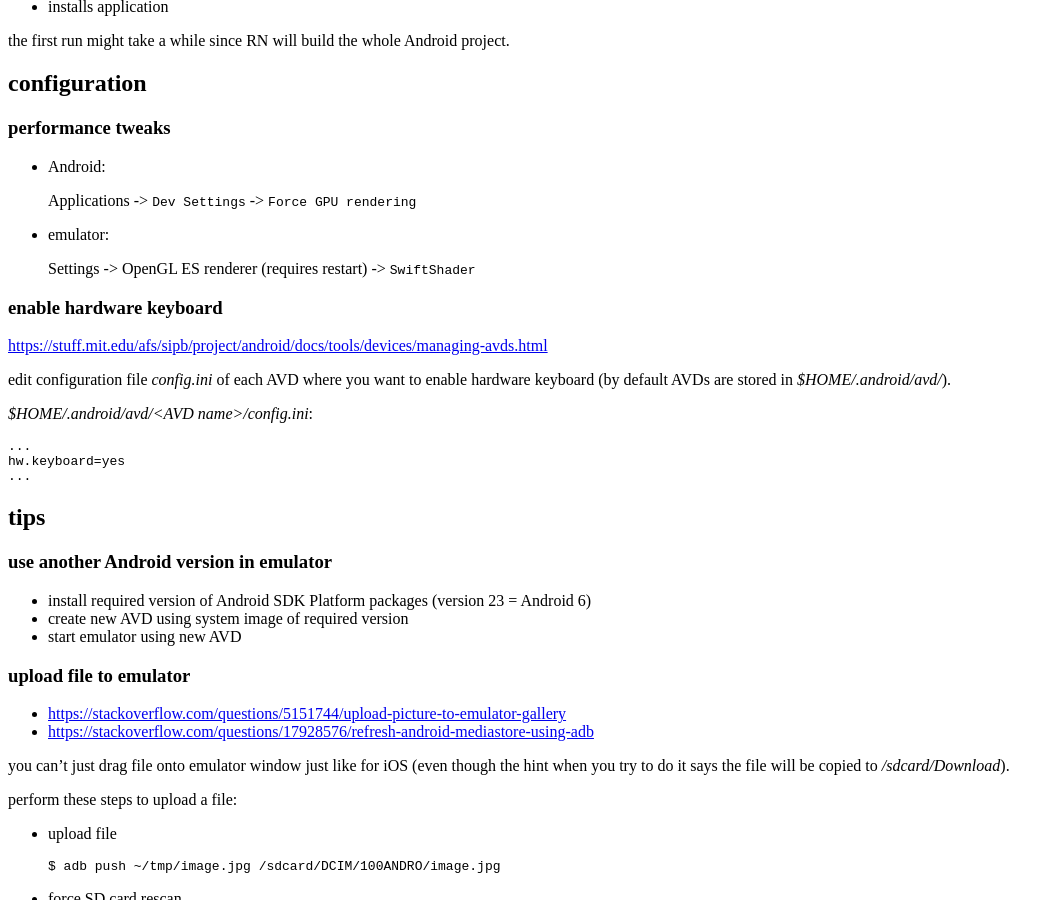
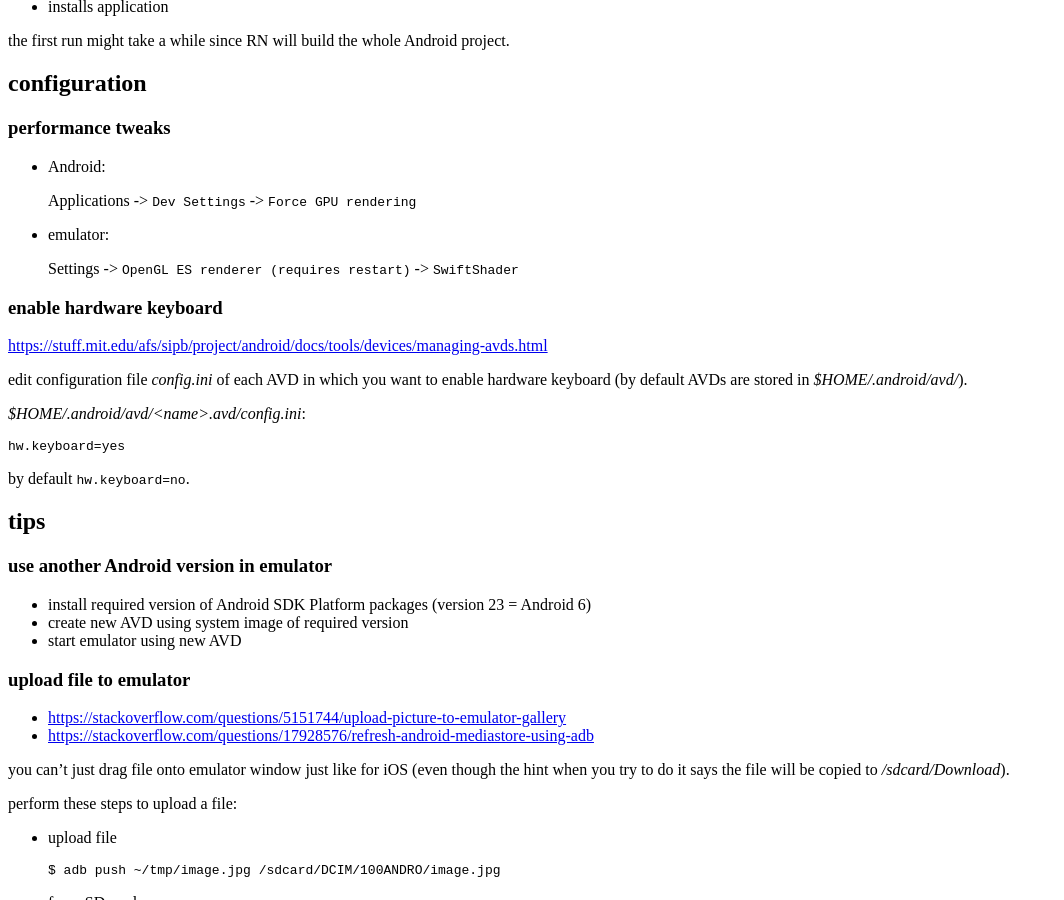
Before and after one commit to tap349/tap349.github.io, a Jekyll site: the page built from _posts/2017-05-24-react-native-android.md, in a window 1280 px wide and 900 px high, scrolled down 3235 px. Shown: the whole window, without its empty margins (0-1064 px from the left). Built offline with Jekyll 4.4.1, drawn with Linux system fonts in a browser that asks for light colours.

Commit message:
update 2017-06-19_19:06:37

````diff
--- a/_posts/2017-05-24-react-native-android.md
+++ b/_posts/2017-05-24-react-native-android.md
@@ -190,22 +190,22 @@ the first run might take a while since RN will build the whole Android project.
 
 - emulator:
 
-  Settings -> OpenGL ES renderer (requires restart) -> `SwiftShader`
+  Settings -> `OpenGL ES renderer (requires restart)` -> `SwiftShader`
 
 ### enable hardware keyboard
 
 <https://stuff.mit.edu/afs/sipb/project/android/docs/tools/devices/managing-avds.html>
 
-edit configuration file _config.ini_ of each AVD where you want to enable
+edit configuration file _config.ini_ of each AVD in which you want to enable
 hardware keyboard (by default AVDs are stored in _$HOME/.android/avd/_).
 
-_$HOME/.android/avd/\<AVD name\>/config.ini_:
+_$HOME/.android/avd/\<name\>.avd/config.ini_:
 
 ```ini
-...
 hw.keyboard=yes
-...
 ```
+
+by default `hw.keyboard=no`.
 
 ## tips
 
````
